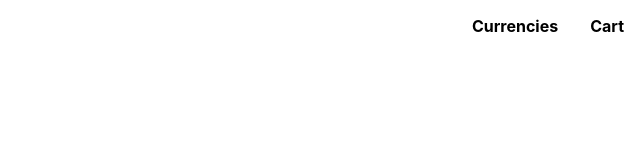
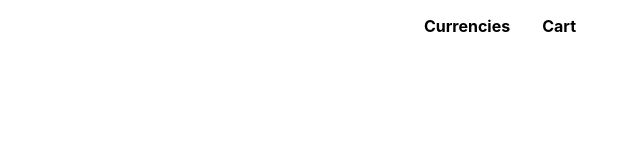
Before and after one commit to Mohamadjandali/scandiweb-junior-react-test, a React (Create React App) app: page / in a window 1280 px wide. Shown: the top 160 px of the page, without its empty margins (640-1280 px from the left). Built offline with nearby package versions, Linux system fonts and the light colour scheme.

Commit message:
making minor addjument

```diff
--- a/src/App.js
+++ b/src/App.js
@@ -1,7 +1,6 @@
 import { Component } from 'react';
 import './App.css';
 import ContextProvider from './Context';
-import Categories from './components/categories/Categories';
 import Navbar from './components/navbar/Navbar';
 
 export class App extends Component {
--- a/src/components/categories/Categories.js
+++ b/src/components/categories/Categories.js
@@ -6,7 +6,7 @@ export default class Categories extends Component {
     constructor(props) {
         super(props)
         this.state = {
-            toggle: 1
+            toggle: 0
         }
         this.handleClass = this.handleClass.bind(this);
     }
--- a/src/components/navbar/navbar.css
+++ b/src/components/navbar/navbar.css
@@ -10,6 +10,7 @@ li {
 
 .nav-bar-cart {
   display: flex;
+  margin-right: 3rem;
 }
 
 .nav-bar-cart li {
```
